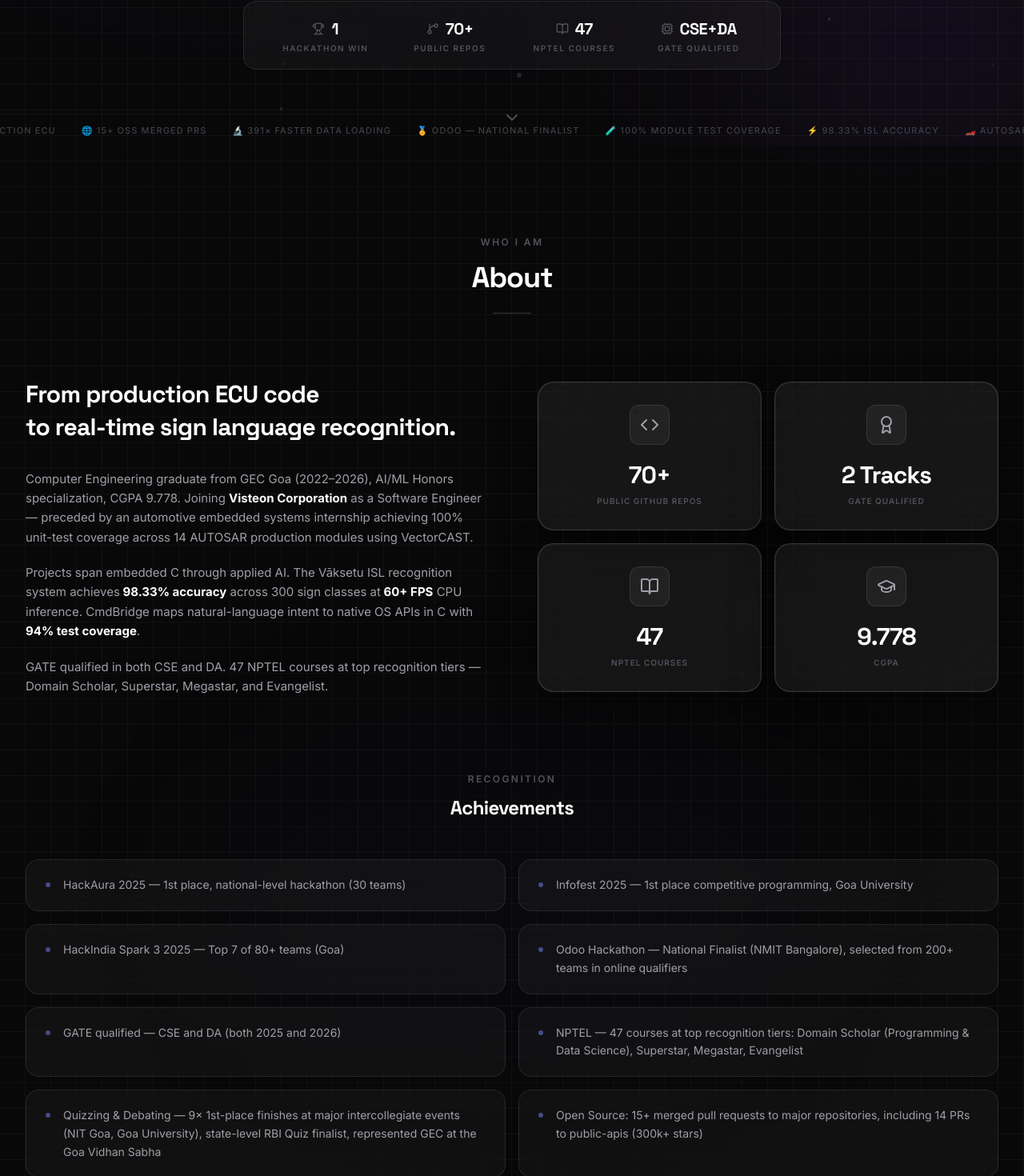
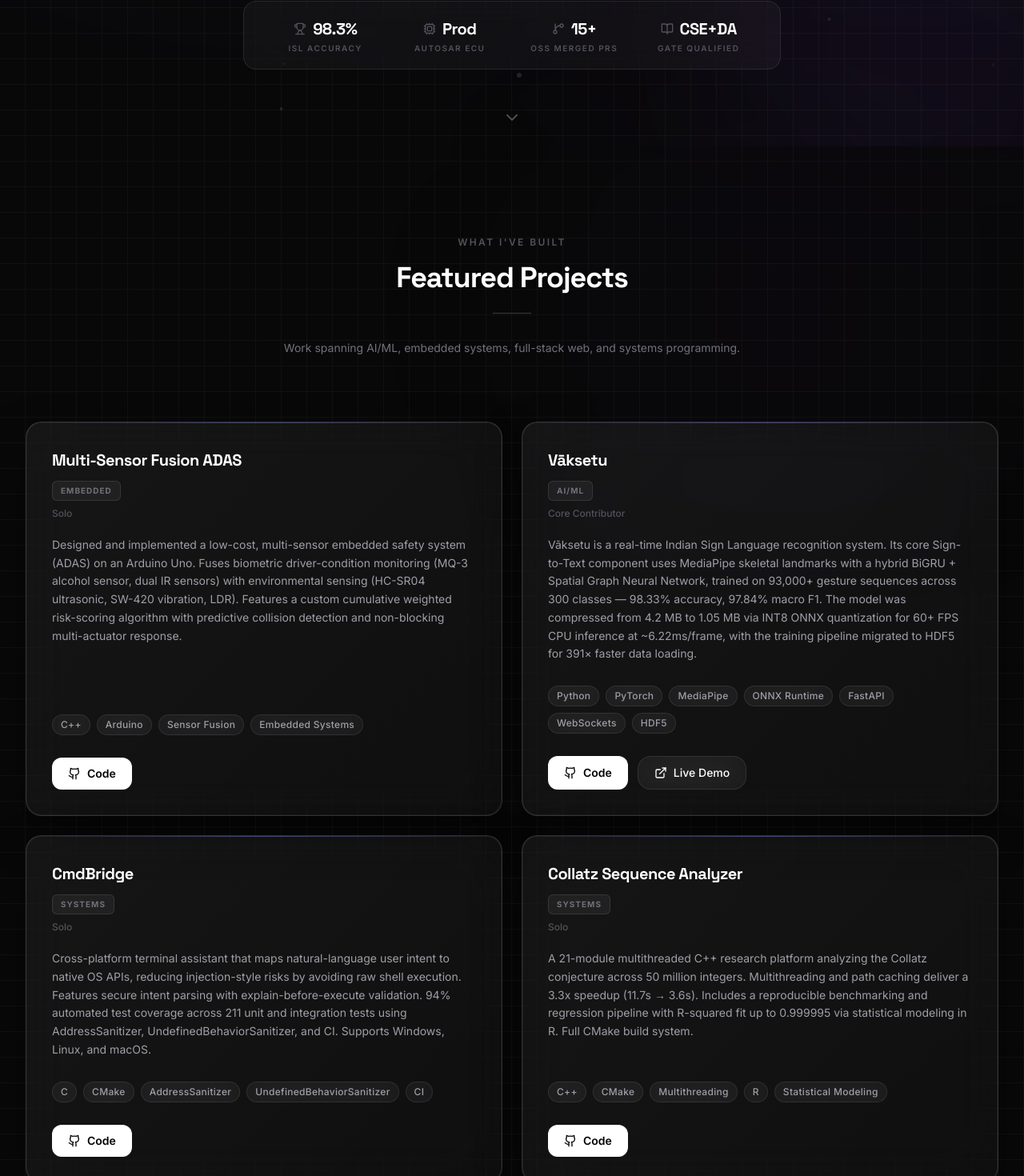
Before and after one commit to JosephJonathanFernandes/Portfolio_JJF, a Next.js app in the folder src/portfolio-next/: page / in a window 1280 px wide. Shown: the part 919-2389 px from the top of the page at 80% size. Built offline with nearby package versions, Linux system fonts and the light colour scheme.

Commit message:
feat: improve portfolio site content, sections, and metrics

```diff
--- a/src/portfolio-next/app/page.tsx
+++ b/src/portfolio-next/app/page.tsx
@@ -53,8 +53,8 @@ export default function Home() {
 
       <main className="relative z-10">
         <Hero />
+        <Projects />
         <About />
-        <Projects />
         <Skills />
         <Experience />
         <Contact />
--- a/src/portfolio-next/components/about.tsx
+++ b/src/portfolio-next/components/about.tsx
@@ -66,7 +66,7 @@ export default function About() {
     { icon: Code,          label: 'Public GitHub Repos', numericValue: 70, displaySuffix: '+' },
     { icon: Award,         label: 'GATE Qualified',       numericValue: 2,  displaySuffix: ' Tracks' },
     { icon: BookOpen,      label: 'NPTEL Courses',        numericValue: 47  },
-    { icon: GraduationCap, label: 'CGPA',                 numericValue: 9.778, decimals: 3 },
+    { icon: GraduationCap, label: 'CGPA',                 numericValue: 9.78, decimals: 2 },
   ];
 
   return (
@@ -90,7 +90,7 @@ export default function About() {
               From production ECU code<br />to real-time sign language recognition.
             </h3>
             <div className="space-y-5 text-zinc-400 leading-relaxed text-[15px]">
-              <p>Computer Engineering graduate from GEC Goa (2022–2026), AI/ML Honors specialization, CGPA 9.778.
+              <p>Computer Engineering graduate from GEC Goa (2022–2026), AI/ML Honors specialization, CGPA 9.78.
                 Joining <strong className="text-white">Visteon Corporation</strong> as a Software Engineer — preceded by an automotive embedded systems internship
                 achieving 100% unit-test coverage across 14 AUTOSAR production modules using VectorCAST.</p>
               <p>Projects span embedded C through applied AI. The Vāksetu ISL recognition system achieves
@@ -123,16 +123,27 @@ export default function About() {
             <p className="text-xs font-semibold uppercase tracking-[0.2em] text-zinc-600 mb-3">Recognition</p>
             <h3 className="section-heading text-2xl text-white">Achievements</h3>
           </div>
+          <div className="space-y-10">
+            {[
+              { title: 'Hackathons & Competitions', items: achievements.hackathons },
+              { title: 'Academic', items: achievements.academic },
+              { title: 'Quizzing, Debating & Open Source', items: achievements.other }
+            ].map((section, idx) => (
+              <div key={section.title}>
+                <h4 className="text-xs font-bold uppercase tracking-widest text-zinc-500 mb-5 pl-2">{section.title}</h4>
                 <div className="grid md:grid-cols-2 gap-4">
-            {achievements.map((a, i) => (
+                  {section.items.map((a, i) => (
                     <motion.div key={i}
                       initial={{ opacity: 0, y: 16 }} whileInView={{ opacity: 1, y: 0 }}
-                transition={{ duration: 0.4, delay: i * 0.06 }} viewport={{ once: true }}
+                      transition={{ duration: 0.4, delay: i * 0.06 + idx * 0.1 }} viewport={{ once: true }}
                       whileHover={{ x: 5, transition: { duration: 0.15 } }}
                       className="glass-panel px-6 py-5 flex items-start gap-4 group hover:border-white/20 transition-all duration-300">
                       <div className="w-1.5 h-1.5 rounded-full bg-indigo-400/50 mt-2 shrink-0 group-hover:bg-indigo-400 group-hover:shadow-[0_0_8px_rgba(129,140,248,0.6)] transition-all" />
                       <p className="text-zinc-400 text-sm leading-relaxed group-hover:text-zinc-300 transition-colors">{a}</p>
                     </motion.div>
+                  ))}
+                </div>
+              </div>
             ))}
           </div>
         </motion.div>
--- a/src/portfolio-next/components/contact.tsx
+++ b/src/portfolio-next/components/contact.tsx
@@ -63,7 +63,7 @@ export default function Contact() {
           <h2 className="section-heading text-4xl text-white mb-6">Contact</h2>
           <div className="w-12 h-px bg-white/20 mx-auto mb-8" />
           <p className="text-zinc-500 max-w-xl mx-auto leading-relaxed">
-            I am joining Visteon as a Software Engineer, but I'm always open to discussing open source, research, or interesting tech. Direct email is fastest.
+            I am joining Visteon as a Software Engineer, but I'm always open to research collaborations and technical discussions. Direct email is fastest.
           </p>
         </motion.div>
 
@@ -114,9 +114,9 @@ export default function Contact() {
             {/* Available for */}
             <div className="glass-panel p-6 relative overflow-hidden">
               <div className="absolute top-0 left-0 right-0 h-px bg-gradient-to-r from-transparent via-indigo-400/20 to-transparent" />
-              <h4 className="text-xs font-bold uppercase tracking-widest text-zinc-500 mb-5">Available for</h4>
+              <h4 className="text-xs font-bold uppercase tracking-widest text-zinc-500 mb-5">Open to</h4>
               <ul className="space-y-3">
-                {['Open source collaborations', 'Research opportunities', 'Hackathons & Events', 'Technical discussions'].map((item) => (
+                {['Research collaborations', 'Technical discussions'].map((item) => (
                   <li key={item} className="flex items-center gap-3 text-zinc-400 text-sm">
                     <CheckCircle className="w-4 h-4 text-emerald-500/60 flex-shrink-0" />
                     {item}
--- a/src/portfolio-next/components/hero.tsx
+++ b/src/portfolio-next/components/hero.tsx
@@ -5,14 +5,7 @@ import { motion } from 'framer-motion';
 import { ChevronDown, Github, Linkedin, Mail, ExternalLink, Trophy, GitBranch, BookOpen, Cpu } from 'lucide-react';
 import { personalInfo } from '@/data/portfolio';
 
-const ROLES = ['Embedded Systems Engineer', 'AI / ML Developer', 'Full-Stack Developer', 'Competitive Programmer'];
-
-const MARQUEE_ITEMS = [
-  '⚡  98.33% ISL Accuracy', '🏎️  AUTOSAR Production ECU', '🌐  15+ OSS Merged PRs',
-  '🔬  391× Faster Data Loading', '🏅  Odoo — National Finalist', '🧪  100% Module Test Coverage',
-  '⚡  98.33% ISL Accuracy', '🏎️  AUTOSAR Production ECU', '🌐  15+ OSS Merged PRs',
-  '🔬  391× Faster Data Loading', '🏅  Odoo — National Finalist', '🧪  100% Module Test Coverage',
-];
+const ROLES = ['Systems Software Engineer', 'AI / ML Developer', 'Full-Stack Developer', 'Competitive Programmer'];
 
 export default function Hero() {
   const [roleIndex, setRoleIndex] = useState(0);
@@ -47,10 +40,10 @@ export default function Hero() {
   }, []);
 
   const stats = [
-    { icon: Trophy,    label: 'Hackathon Win',   value: '1'    },
-    { icon: GitBranch, label: 'Public Repos',    value: '70+'  },
-    { icon: BookOpen,  label: 'NPTEL Courses',   value: '47'   },
-    { icon: Cpu,       label: 'GATE Qualified',  value: 'CSE+DA'},
+    { icon: Trophy,    label: 'ISL Accuracy',   value: '98.3%' },
+    { icon: Cpu,       label: 'AUTOSAR ECU',    value: 'Prod'  },
+    { icon: GitBranch, label: 'OSS Merged PRs', value: '15+'   },
+    { icon: BookOpen,  label: 'GATE Qualified', value: 'CSE+DA'},
   ];
 
   const socials = [
@@ -166,14 +159,7 @@ export default function Hero() {
         </motion.button>
       </div>
 
-      {/* Scrolling marquee ticker */}
-      <div className="absolute bottom-0 left-0 right-0 overflow-hidden border-t border-white/5 py-3 pointer-events-none select-none">
-        <div className="flex gap-8 marquee whitespace-nowrap w-max">
-          {MARQUEE_ITEMS.map((item, i) => (
-            <span key={i} className="text-[11px] text-zinc-700 font-medium tracking-widest uppercase">{item}</span>
-          ))}
-        </div>
-      </div>
+
 
       <div className="absolute bottom-0 left-0 right-0 h-32 bg-gradient-to-t from-background to-transparent pointer-events-none z-10" />
     </section>
--- a/src/portfolio-next/data/portfolio-generated.ts
+++ b/src/portfolio-next/data/portfolio-generated.ts
@@ -64,9 +64,9 @@ export const projects: Project[] = [
   {
     id: 'cmdbridge',
     title: 'CmdBridge',
-    description: 'Cross-platform natural-language terminal assistant in C. Maps NL intent to native OS APIs — no raw shell execution.',
+    description: 'Cross-platform natural-language terminal assistant in C. Reduces injection-style risks by avoiding raw shell execution.',
     longDescription:
-      'Cross-platform terminal assistant that maps natural-language user intent to native OS APIs instead of executing raw shell commands, eliminating a class of command-injection vulnerabilities. Features secure intent parsing with explain-before-execute validation. 94% automated test coverage across 211 unit and integration tests using AddressSanitizer, UndefinedBehaviorSanitizer, and CI. Supports Windows, Linux, and macOS.',
+      'Cross-platform terminal assistant that maps natural-language user intent to native OS APIs, reducing injection-style risks by avoiding raw shell execution. Features secure intent parsing with explain-before-execute validation. 94% automated test coverage across 211 unit and integration tests using AddressSanitizer, UndefinedBehaviorSanitizer, and CI. Supports Windows, Linux, and macOS.',
     techStack: ['C', 'CMake', 'AddressSanitizer', 'UndefinedBehaviorSanitizer', 'CI'],
     githubUrl: 'https://github.com/JosephJonathanFernandes/CmdBridge-Smart-Cross-OS-Terminal-Helper',
     category: 'systems',
@@ -300,13 +300,19 @@ export const experience: Experience[] = [
   },
 ];
 
-export const achievements: string[] = [
+export const achievements = {
+  hackathons: [
     'HackAura 2025 — 1st place, national-level hackathon (30 teams)',
-  'Infofest 2025 — 1st place competitive programming, Goa University',
     'HackIndia Spark 3 2025 — Top 7 of 80+ teams (Goa)',
     'Odoo Hackathon — National Finalist (NMIT Bangalore), selected from 200+ teams in online qualifiers',
+  ],
+  academic: [
     'GATE qualified — CSE and DA (both 2025 and 2026)',
     'NPTEL — 47 courses at top recognition tiers: Domain Scholar (Programming & Data Science), Superstar, Megastar, Evangelist',
+  ],
+  other: [
+    'Infofest 2025 — 1st place competitive programming, Goa University',
     'Quizzing & Debating — 9x 1st-place finishes at major intercollegiate events (NIT Goa, Goa University), state-level RBI Quiz finalist, represented GEC at the Goa Vidhan Sabha',
     'Open Source: 15+ merged pull requests to major repositories, including 14 PRs to public-apis (300k+ stars)',
-];
+  ]
+};
--- a/src/portfolio-next/data/portfolio.ts
+++ b/src/portfolio-next/data/portfolio.ts
@@ -23,7 +23,7 @@ export const personalInfo = {
   education: {
     degree: 'Computer Engineering (AI/ML Honors)',
     institution: 'Government Engineering College, Goa',
-    cgpa: '9.778',
+    cgpa: '9.78',
     status: '2022–2026',
   }
 };
```
Lines whose indentation alone changed are shown as unchanged.
